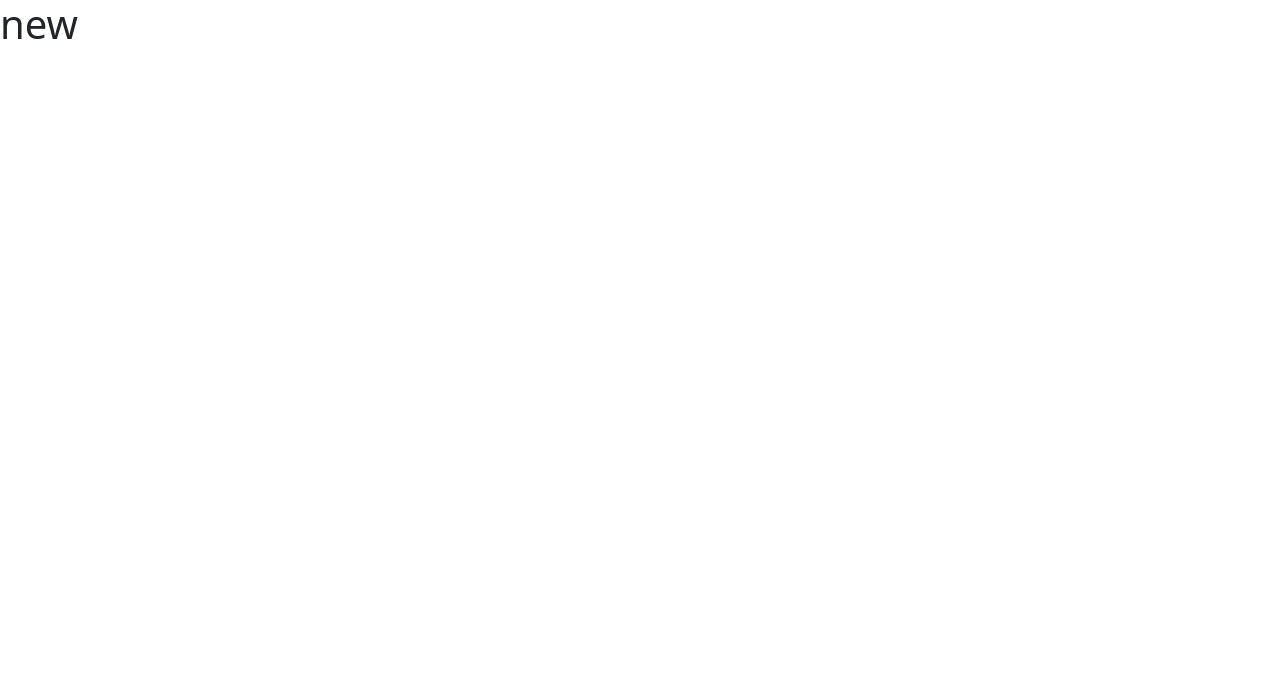
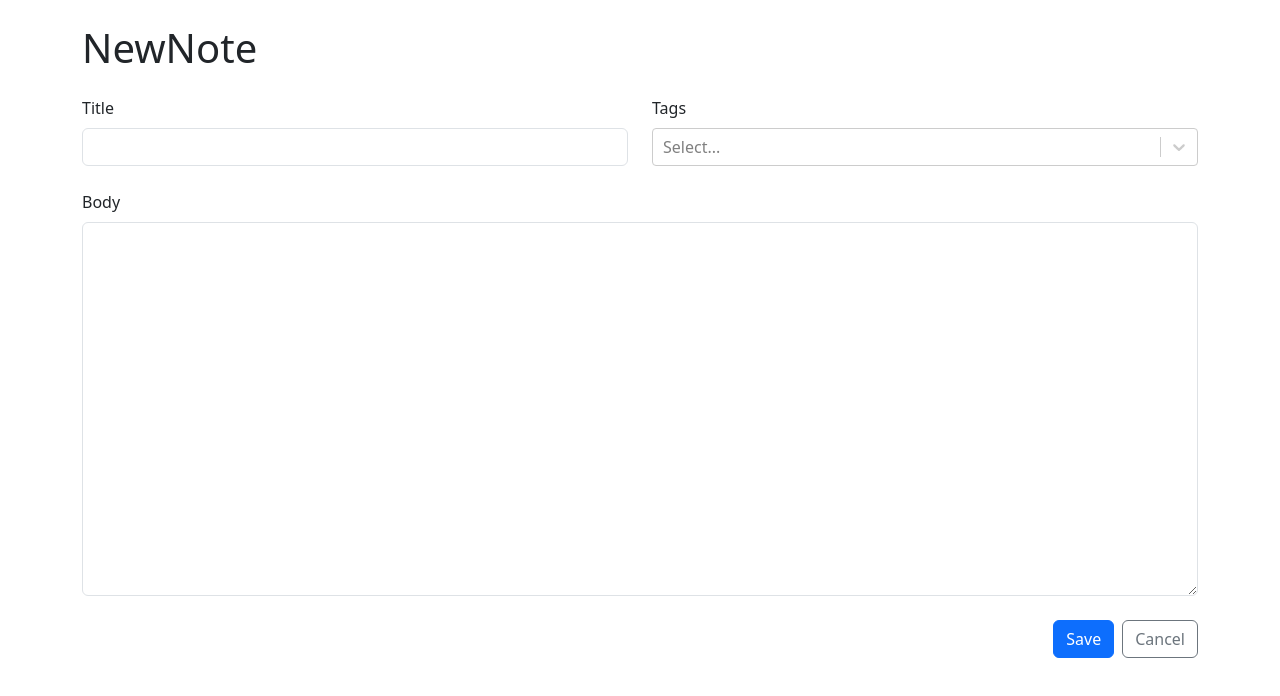
Before and after one commit to shahinahaammed/advanced-note-taking-app, a React (Vite) app: page /new in a window 1280 px wide. Shown: the top 696 px of the page. Built offline with nearby package versions, Linux system fonts and the light colour scheme.

Commit message:
New Note Form JSX

```diff
--- a/package.json
+++ b/package.json
@@ -14,7 +14,8 @@
     "react": "^18.2.0",
     "react-bootstrap": "^2.10.1",
     "react-dom": "^18.2.0",
-    "react-router-dom": "^6.22.3"
+    "react-router-dom": "^6.22.3",
+    "react-select": "^5.8.0"
   },
   "devDependencies": {
     "@types/react": "^18.2.56",
--- a/src/App.tsx
+++ b/src/App.tsx
@@ -1,16 +1,22 @@
 import "bootstrap/dist/css/bootstrap.min.css";
+import { Container } from "react-bootstrap";
 import { Navigate, Route, Routes } from "react-router-dom";
+import NewNote from "./NewNote";
 
 function App() {
-
-
   return (
-    <Routes >
-      <Route path="/" element={<h1>HI</h1>} />
-      <Route path="/new" element={<h1>new</h1>} />
-      <Route path="*" element={<Navigate to="/"/>} />
-    </Routes>
-  )
+    <Container className="my-4">
+      <Routes>
+        <Route path="/" element={<h1>HI</h1>} />
+        <Route path="/new" element={<NewNote />} />
+        <Route path="/:id">
+          <Route index element={<h1>Show</h1>} />
+          <Route path="edit" element={<h1>Edit</h1>} />
+        </Route>
+        <Route path="*" element={<Navigate to="/" />} />
+      </Routes>
+    </Container>
+  );
 }
 
-export default App
+export default App;
--- /dev/null
+++ b/src/NewNote.tsx
@@ -0,0 +1,12 @@
+import NoteFrom from "./NoteFrom";
+
+const NewNote = () => {
+  return (
+    <>
+      <h1 className="mb-4">NewNote</h1>
+      <NoteFrom />
+    </>
+  );
+};
+
+export default NewNote;
--- /dev/null
+++ b/src/NoteFrom.tsx
@@ -0,0 +1,44 @@
+import { Button, Col, Form, Row, Stack } from "react-bootstrap";
+import { Link } from "react-router-dom";
+import ReactSelectCreatable from "react-select/creatable";
+
+const NoteFrom = () => {
+  return (
+    <>
+      <Form>
+        <Stack gap={4}>
+          <Row>
+            <Col>
+              <Form.Group controlId="title">
+                <Form.Label>Title</Form.Label>
+                <Form.Control required />
+              </Form.Group>
+            </Col>
+            <Col>
+              <Form.Group controlId="tags">
+                <Form.Label>Tags</Form.Label>
+                <ReactSelectCreatable isMulti />
+              </Form.Group>
+            </Col>
+          </Row>
+          <Form.Group controlId="markdown">
+            <Form.Label>Body</Form.Label>
+            <Form.Control required as="textarea" rows={15} />
+          </Form.Group>
+          <Stack direction="horizontal" gap={2} className="justify-content-end">
+            <Button type="submit" variant="primary">
+              Save
+            </Button>
+            <Link to="..">
+              <Button type="button" variant="outline-secondary">
+                Cancel
+              </Button>
+            </Link>
+          </Stack>
+        </Stack>
+      </Form>
+    </>
+  );
+};
+
+export default NoteFrom;
```
Also changed, not shown: 1 other file (tests, documents, lock files or other folders).
